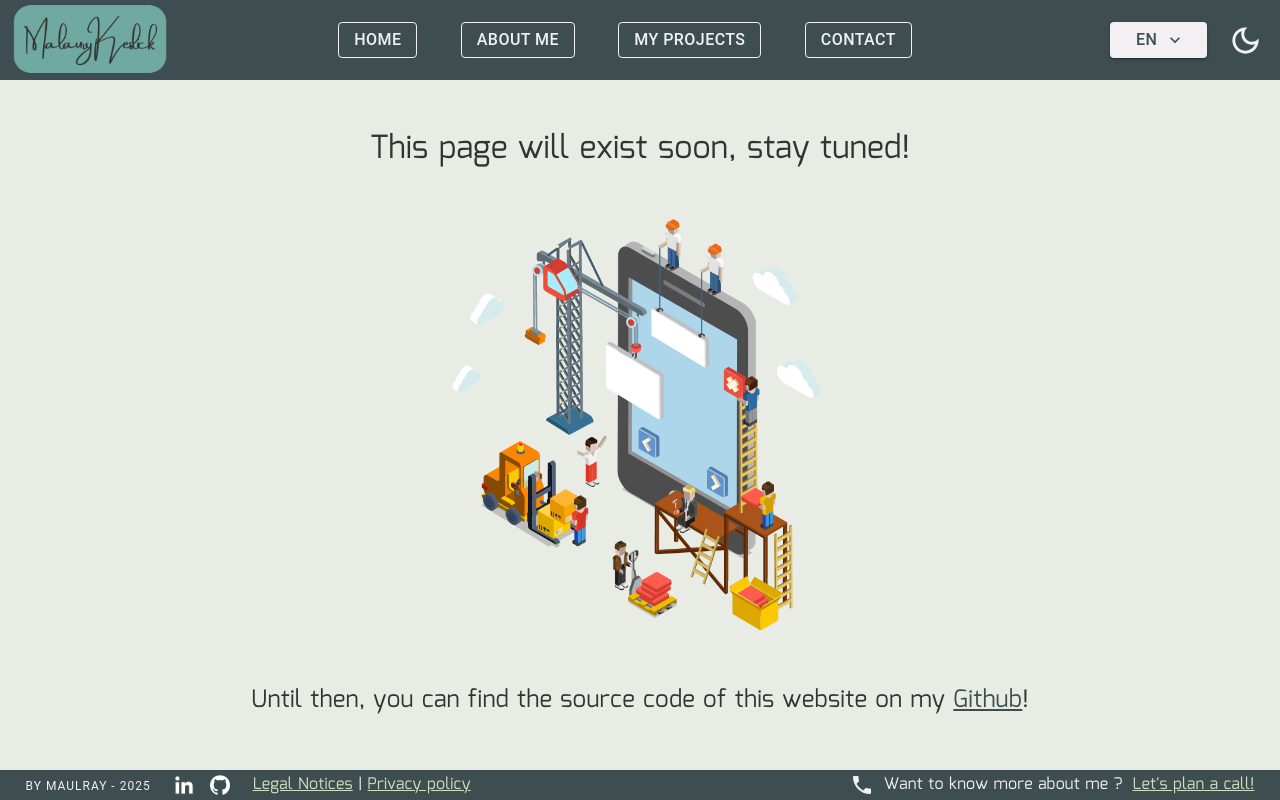
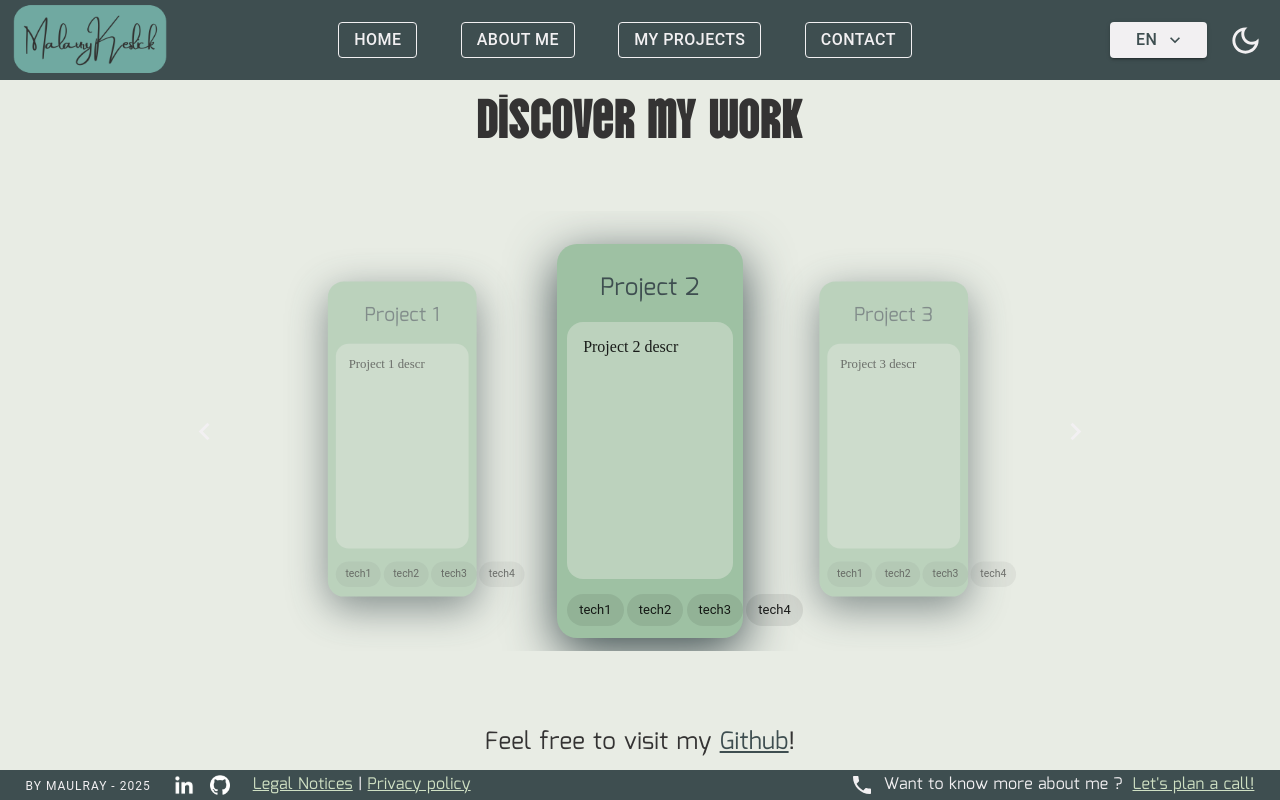
Before and after one commit to Maulraay/portfolio, a React app in the folder frontend/: page /gallery in a window 1280 px wide. Built offline with nearby package versions, Linux system fonts and the light colour scheme.

Commit message:
WIP projects page

```diff
--- a/frontend/src/theme/global.css
+++ b/frontend/src/theme/global.css
@@ -942,14 +942,64 @@ img {
 }
 
 .gallery .title{
-    color: var(--color-text);
     align-items: center;
     align-content: center;
+    color: var(--color-text);
     text-align: center;
+    height: 10%;
 }
 
 .gallery .underConstruction{
     object-fit: contain;
+}
+
+.gallery .projectsContainer {
+    width: 80%;
+    height: 80%;
+    display: flex;
+    flex-direction: row;
+    margin: 5% 10%;
+    justify-content: space-evenly;
+}
+
+.gallery .MuiCard-root{
+    background-color: var(--color-secondary);
+    width: calc(100% - 80px);
+    height: 100%;
+    overflow: initial;
+    border-radius: 20px;
+    box-shadow: 0 14px 50px var(--color-primary);
+    display: flex;
+    flex-direction: column;
+    justify-content: space-evenly;
+    padding: 10px;
+    margin: 0 40px;
+}
+
+.gallery .MuiCard-root .cardHeader{
+    display: flex;
+    height: 10%;
+    text-align: center;
+    justify-content: center;
+    color: var(--color-text-secondary);
+}
+
+.gallery .MuiCard-root .MuiCardContent-root{
+    height: 60%;
+    border-radius: 16px;
+    background-color: var(--color-bg-semi-opaque);
+}
+
+.gallery .MuiCard-root .stack{
+    display: flex;
+    gap: 2%;
+    width: 100%;
+    height: 5%;
+    justify-content: space-evenly;
+}
+
+.gallery .MuiCard-root .stack{
+
 }
 
 /* Contact */
--- a/frontend/src/views/gallery/Gallery.jsx
+++ b/frontend/src/views/gallery/Gallery.jsx
@@ -1,21 +1,169 @@
-import React from "react";
+import React, {useEffect, useState} from "react";
 import { Layout } from "../layout/Layout";
-import { Typography } from "@mui/material";
+import {Box, Card, CardContent, CardMedia, Chip, IconButton, Typography} from "@mui/material";
 import { FormattedMessage, useIntl } from "react-intl";
+import {ChevronLeft, ChevronRight} from "@mui/icons-material";
+
+const projects = [
+  {
+    key: "Project_1",
+    title: "Project 1",
+    description: "Project 1 descr",
+    stack: ["tech1", "tech2", "tech3", "tech4"]
+  },
+  {
+    key: "Project_2",
+    title: "Project 2",
+    description: "Project 2 descr",
+    stack: ["tech1", "tech2", "tech3", "tech4"]
+  },
+  {
+    key: "Project_3",
+    title: "Project 3",
+    description: "Project 3 descr",
+    stack: ["tech1", "tech2", "tech3", "tech4"]
+  }
+];
+
+const ProjectCard = (project) => {
+  return (
+    <Card>
+      <div className={"cardHeader"}>
+        <Typography variant={"about"} align={"justify"}>
+          {project.title}
+        </Typography>
+      </div>
+      <CardContent>
+        {project.description}
+      </CardContent>
+      <div className={"stack"}>
+        {project.stack.map((item, index) => {
+          return (<Chip key={`tech${index}`} label={item}/>)
+        })}
+      </div>
+    </Card>
+  )
+}
+
+const ProjectCarousel = () => {
+  const [currentIndex, setCurrentIndex] = useState(1);
+  const [visibleProjects, setVisibleProjects] = useState(projects.slice(
+    Math.max(currentIndex - 1, 0),
+    Math.min(currentIndex + 2, projects.length)
+  ));
+
+  const total = projects.length;
+  const mod = (n, m) => ((n % m) + m) % m;
+
+  const getRelativeIndex = (index) => {
+    if (index === mod(currentIndex - 1, total)) return "left";
+    if (index === currentIndex) return "center";
+    if (index === mod(currentIndex + 1, total)) return "right";
+    return "hidden";
+  };
+
+  const next = () => setCurrentIndex((i) => mod(i + 1, total));
+  const prev = () => setCurrentIndex((i) => mod(i - 1, total));
+
+  const getStyles = (position) => {
+    const base = {
+      position: "absolute",
+      transition: "all 0.5s ease",
+      height: "85%",
+      width: "30%",
+      opacity: 0,
+      transform: "translateX(0) scale(0.8)",
+      zIndex: 1,
+    };
+
+    switch (position) {
+      case "left":
+        return {
+          ...base,
+          opacity: 0.6,
+          transform: "translateX(-100%) scale(0.8)",
+        };
+      case "center":
+        return {
+          ...base,
+          opacity: 1,
+          transform: "translateX(0) scale(1)",
+          zIndex: 3,
+        };
+      case "right":
+        return {
+          ...base,
+          opacity: 0.6,
+          transform: "translateX(100%) scale(0.8)",
+        };
+      default:
+        return {
+          ...base,
+          left: "100%",
+          opacity: 0,
+          pointerEvents: "none",
+        };
+    }
+  };
+
+  return (
+    <Box
+      display="flex"
+      alignItems="center"
+      justifyContent="center"
+      position="relative"
+      width="100%"
+      height="100%"
+      overflow="hidden"
+    >
+      <IconButton
+        onClick={prev}
+        sx={{ zIndex: 3 }}
+      >
+        <ChevronLeft fontSize="large" />
+      </IconButton>
+
+      <Box
+        display="flex"
+        justifyContent="center"
+        alignItems="center"
+        sx={{ width: "80%", height: "100%", position: "relative"}}
+      >
+        {visibleProjects.map((project, index) => {
+          const pos = getRelativeIndex(index);
+          const style = getStyles(pos);
+
+          return (
+            <Box key={project.id} sx={style}>
+              <ProjectCard {...project} />
+            </Box>
+          );
+        })}
+      </Box>
+
+      <IconButton
+        onClick={next}
+        sx={{ zIndex: 3 }}
+      >
+        <ChevronRight fontSize="large" />
+      </IconButton>
+    </Box>
+  );
+}
 
 const Gallery = () => {
-  const intl = useIntl();
 
   return (
     <Layout>
       <div className={"gallery"}>
-        <Typography variant={"projects"} className={"title"}>
-          <FormattedMessage id={"projects.willExistSoon"} defaultMessage={"This page will exist soon, stay tuned!"}/>
+        <Typography variant={"h2"} className={"title"}>
+          Discover my work
         </Typography>
-        <img className={"underConstruction"} src={"/assets/underConstruction.webp"} height={"70%"} alt={intl.formatMessage({id: "projects.underConstruction", defaultMessage: "Drawing: page under construction"})}/>
+        <div className={"projectsContainer"}>
+          <ProjectCarousel />
+        </div>
         <Typography variant={"subtitle2"} className={"title"}>
-          <FormattedMessage id={"projects.gitHubRedirection"} defaultMessage={"Until then, you can find the source code of this website on my "}/>
-          <a href={"https://github.com/Maulraay/portfolio/tree/master"} target={"_blank"} rel={"noopener noreferrer"} className={'link'}>Github</a>!
+          Feel free to visit my <a href={"https://github.com/Maulraay"} target={"_blank"} rel={"noopener noreferrer"} className={'link'}>Github</a>!
         </Typography>
       </div>
     </Layout>
```
